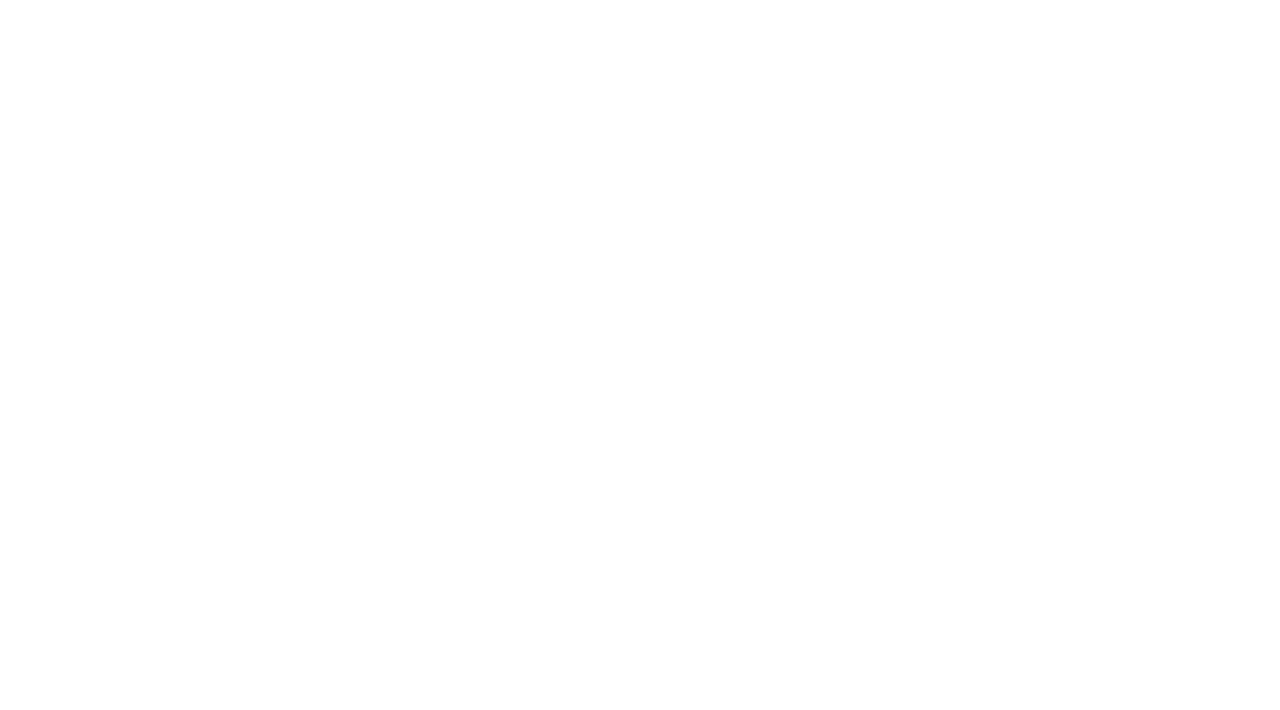
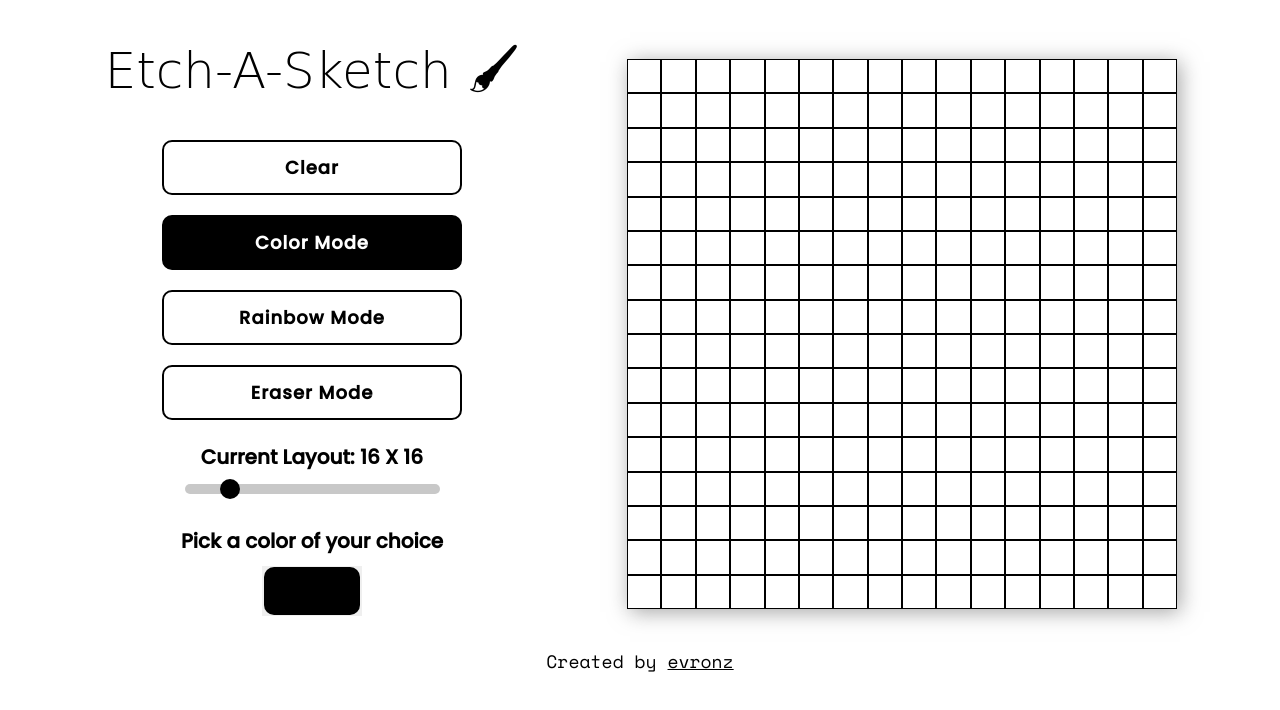
Before and after one commit to evronz/Etch-A-Sketch, a plain HTML site: page index.html in a window 1280 px wide. Drawn offline with nearby package versions, Linux system fonts and the light colour scheme; a web font is replaced by a local one.

Commit message:
setup game

```diff
--- a/index.html
+++ b/index.html
@@ -1,6 +1,16 @@
 <!DOCTYPE html>
 <html lang="en">
 <head>
+  <link rel="preconnect" href="https://fonts.googleapis.com">
+  <link rel="preconnect" href="https://fonts.gstatic.com" crossorigin>
+  <link href="https://fonts.googleapis.com/css2?family=Space+Mono&display=swap" rel="stylesheet">
+  <link rel="preconnect" href="https://fonts.googleapis.com">
+  <link rel="preconnect" href="https://fonts.gstatic.com" crossorigin>
+  <link href="https://fonts.googleapis.com/css2?family=Patua+One&display=swap" rel="stylesheet">
+  <link rel="preconnect" href="https://fonts.googleapis.com">
+  <link rel="preconnect" href="https://fonts.gstatic.com" crossorigin>
+  <link href="https://fonts.googleapis.com/css2?family=Poppins:wght@500&display=swap" rel="stylesheet">
+
   <meta charset="UTF-8">
   <meta http-equiv="X-UA-Compatible" content="IE=edge">
   <meta name="viewport" content="width=device-width, initial-scale=1.0">
@@ -9,6 +19,50 @@
   <script src="script.js" defer></script>
 </head>
 <body>
-
+  <div class="main">
+    <div class="control-section">
+      <h1 class="title">Etch-A-Sketch &#128396;</h1>
+      <div class="settings">
+        <button id="clear" class="btn">Clear</button>
+        <button id="color" class="btn">Color Mode</button>
+        <button id="rainbow" class="btn">Rainbow Mode</button>
+        <button id="eraser" class="btn">Eraser Mode</button>
+        <div class="slider-container">
+          <div id="grid-layout-display">Current Layout: 16 X 16</div>
+          <input type="range" min="1" max="100" value="16" id="slider">
+        </div>
+        <div class="color-container">
+          <div id="color-instruction">Pick a color of your choice</div>
+          <input type="color" value="#000000" id="color-picker">
+        </div>
+      </div>
+    </div>
+    <div id="grid-section">
+      <div id="grid-container"></div>
+    </div>
+  </div>
+  <footer>
+    <div class="creator">
+      Created by <a href="https://github.com/evronz" target="_blank">evronz</a>
+    </div>
+  </footer>
 </body>
 </html>
+
+<!--
+  if(currentMode === 'rainbow'){
+    rainbowBtn.classList.add('active');
+  } else if(currentMode === 'eraser'){
+    eraserBtn.classList.remove('active');
+  } else {
+    colorBtn.classList.remove('active');
+  }
+
+  if(newMode === 'rainbow'){
+    rainbowBtn.classList.add('active');
+  } else if(newMode === 'eraser'){
+    eraserBtn.classList.add('active');
+  } else {
+    colorBtn.classList.add('active');
+  }
+ -->
--- a/script.js
+++ b/script.js
@@ -0,0 +1,129 @@
+const DEFAULT_SIZE = 16;
+const DEFAULT_COLOR = '#000000';
+const DEFAULT_MODE = 'color'
+
+let currentSize = DEFAULT_SIZE;
+let currentColor = DEFAULT_COLOR;
+let currentMode = DEFAULT_MODE;
+
+function setSize(newSize){
+  currentSize = newSize;
+}
+
+function setColor(newColor){
+  currentColor = newColor;
+}
+
+function setNewMode(newMode){
+  currentMode = newMode;
+  setMode();
+}
+
+const grid = document.getElementById('grid-container');
+const colorBtn = document.getElementById('color');
+const rainbowBtn = document.getElementById('rainbow');
+const eraserBtn = document.getElementById('eraser');
+const clearBtn = document.getElementById('clear');
+const sizeSlider = document.getElementById('slider');
+const gridLayoutDisplay = document.getElementById('grid-layout-display');
+const colorPicker = document.getElementById('color-picker');
+const gridElements = document.querySelectorAll('grid-element');
+
+colorBtn.onclick = () => {setNewMode('color')};
+rainbowBtn.onclick = () => {setNewMode('rainbow')};
+eraserBtn.onclick = () => {setNewMode('eraser')};
+clearBtn.onclick = () => clearGrid(currentSize);
+sizeSlider.onmousemove = (e) => {changeSizeValue(e.target.value)};
+sizeSlider.onchange = (e) => {updateSize(e.target.value)};
+colorPicker.oninput = (e) => {setColor(e.target.value)};
+
+let isMouseDown = false;
+document.body.addEventListener('mousedown', () => {isMouseDown = true;});
+document.body.addEventListener('mouseup', () => {isMouseDown = false});
+
+function updateSize(value){
+  setSize(value);
+  clearGrid(currentSize);
+}
+
+function changeSizeValue(value){
+  gridLayoutDisplay.innerText = `Current Layout: ${value} X ${value}`;
+}
+
+function setupGrid(size){
+  grid.style.gridTemplateColumns = `repeat(${size}, 1fr)`
+
+  let div;
+  for(let i = 0; i < (size * size); i++){
+    div = document.createElement('div');
+    div.classList.add('grid-element');
+    grid.appendChild(div);
+  }
+}
+
+function clearGrid(size){
+  grid.innerHTML = "";
+  setupGrid(size);
+}
+
+function colorMode(){
+  grid.addEventListener('mouseover', (e) => {
+    if(isMouseDown)
+      e.target.style.backgroundColor = currentColor;
+  });
+}
+
+function rainbowMode(){
+  grid.addEventListener('mouseover', (e) => {
+    if(isMouseDown){
+      const randomR = Math.floor(Math.random() * 255);
+      const randomG = Math.floor(Math.random() * 255);
+      const randomB = Math.floor(Math.random() * 255);
+      e.target.style.backgroundColor = `rgb(${randomR}, ${randomG}, ${randomB})`;
+    }
+  });
+}
+
+function eraserMode(){
+  grid.addEventListener('mouseover', (e) => {
+    if(isMouseDown)
+      e.target.style.backgroundColor = '#FFFFFF';
+  });
+}
+
+function setMode(){
+  switch(currentMode){
+    case 'rainbow':
+      highlightModeButton(currentMode);
+      rainbowMode();
+      break;
+    case 'eraser':
+      highlightModeButton(currentMode);
+      eraserMode();
+      break;
+    default:
+      highlightModeButton(currentMode);
+      colorMode();
+  }
+}
+
+function highlightModeButton(mode){
+  if(mode === 'rainbow'){
+    colorBtn.classList.remove('active');
+    eraserBtn.classList.remove('active');
+    rainbowBtn.classList.add('active');
+  } else if (mode === 'eraser'){
+    colorBtn.classList.remove('active');
+    rainbowBtn.classList.remove('active');
+    eraserBtn.classList.add('active')
+  } else {
+    rainbowBtn.classList.remove('active');
+    eraserBtn.classList.remove('active');
+    colorBtn.classList.add('active')
+  }
+}
+
+window.onload = () => {
+  setupGrid(DEFAULT_SIZE);
+  setMode(DEFAULT_MODE);
+}
--- a/styles.css
+++ b/styles.css
@@ -0,0 +1,188 @@
+body {
+  margin: 0;
+  background-color: white;
+}
+
+.main {
+  display: grid;
+  grid-template-columns: 40% 1fr;
+  padding-top: 10px;
+  padding-left: 20px;
+  margin-bottom: 20px;
+}
+
+.control-section {
+  display: flex;
+  flex-direction: column;
+  justify-content: center;
+  align-items: center;
+  margin-left: 80px;
+  margin-top: 25px;
+}
+
+.title {
+  text-align: center;
+  margin: 0;
+  color: black;
+  font-size: 50px;
+  font-weight: 200;
+  font-family: 'Patua One', cursive;
+  margin-bottom: 10px;
+}
+
+.settings {
+  display: flex;
+  flex-direction: column;
+  justify-content: center;
+  align-items: center;
+}
+
+.btn {
+  width: 300px;
+  padding-top: 12px;
+  padding-bottom: 12px;
+  margin-top: 10px;
+  margin-bottom: 10px;
+  font-family: 'Poppins', sans-serif;
+  font-size: 18px;
+  font-weight: 900;
+  letter-spacing: 1px;
+  background-color: white;
+  color: black;
+  border: 2px solid black;
+  border-radius: 10px;
+  cursor: pointer;
+  transition: transform 0.15s;
+}
+
+.btn:hover {
+  transform: scale(1.05);
+}
+
+.btn:active {
+  transform: translate(3px, 3px);
+}
+
+button.active {
+  background-color: black;
+  color: white;
+}
+
+#clear {
+  transition: background-color 0.15s, color 0.15s, transform 0.15s;
+}
+
+#clear:active {
+  background-color: black;
+  color: white;
+}
+
+.slider-container {
+  width: 300px;
+  border-radius: 10px;
+  padding-top: 12px;
+  padding-bottom: 18px;
+  display: flex;
+  flex-direction: column;
+  justify-content: center;
+  align-items: center;
+}
+
+#grid-layout-display {
+  font-family: 'Poppins', sans-serif;
+  font-size: 20px;
+  font-weight: 900;
+  color: black;
+  margin-bottom: 10px;
+}
+
+input[type='range']{
+  -webkit-appearance: none;
+  width: 85%;
+  background: transparent;
+}
+
+input[type='range']::-webkit-slider-runnable-track{
+  -webkit-appearance: none;
+  height: 10px;
+  background: rgb(200, 200, 200);
+  border-radius: 5px;
+}
+
+input[type='range']::-webkit-slider-thumb {
+  -webkit-appearance: none;
+  cursor: pointer;
+  height: 20px;
+  width: 20px;
+  border-radius: 10px;
+  background-color: black;
+  margin-top: -5px;
+}
+
+.color-container {
+  width: 300px;
+  border-radius: 10px;
+  padding-top: 12px;
+  padding-bottom: 12px;
+  display: flex;
+  flex-direction: column;
+  justify-content: center;
+  align-items: center;
+}
+
+#color-instruction {
+  font-family: 'Poppins', sans-serif;
+  font-size: 20px;
+  font-weight: 900;
+  color: black;
+  margin-bottom: 10px;
+}
+
+input[type='color']{
+  -webkit-appearance: none;
+  border: none;
+  height: 50px;
+  width: 100px;
+}
+
+input[type='color']::-webkit-color-swatch-wrapper {
+  padding: 0;
+}
+
+input[type='color']::-webkit-color-swatch {
+  border: none;
+  border-radius: 10px;
+}
+
+#grid-section {
+  display: flex;
+  justify-content: center;
+  align-items: center;
+  margin-top: 30px;
+}
+
+#grid-container {
+  height: 550px;
+  width: 550px;
+  display: grid;
+  box-shadow: 3px 3px 20px rgba(126, 126, 126, 0.7);
+}
+
+.grid-element {
+  background-color: white;
+  border: 0.25px solid black;
+}
+
+footer {
+  display: flex;
+  justify-content: center;
+  align-items: center;
+  height: auto;
+  background-color: white;
+}
+
+.creator, a {
+  font-family: 'Space Mono', monospace;
+  font-size: 18px;
+  color: black;
+}
```
Also changed, not shown: 1 other file.
